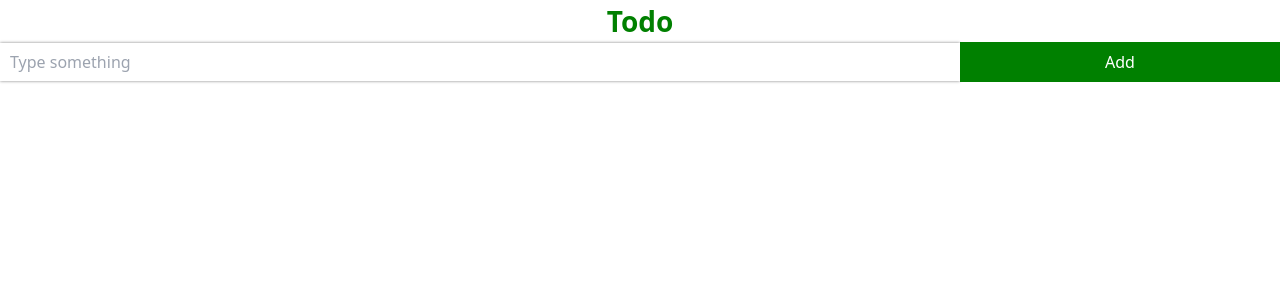
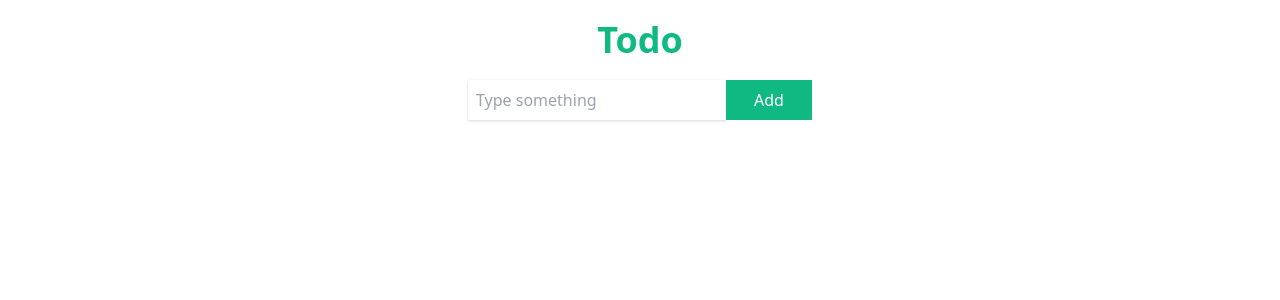
Before and after one commit to jahanzaibsheikh830/Next-Todo-With-Typecript-Tailwind, a Next.js app: page / in a window 1280 px wide. Shown: the top 300 px of the page. Built offline with nearby package versions, Linux system fonts and the light colour scheme.

Commit message:
next js todo

```diff
--- a/components/button.tsx
+++ b/components/button.tsx
@@ -1,26 +1,15 @@
 interface ButtonProps {
   name?: string;
-  width?: string;
-  padding?: string;
-  text?: string;
   deleteTodo?: () => void;
   updateTodo?: () => void;
 }
-function Button({
-  name,
-  width,
-  padding,
-  text,
-  deleteTodo,
-  updateTodo,
-}: ButtonProps) {
+function Button({ name, deleteTodo, updateTodo }: ButtonProps) {
   return (
     <button
       onClick={deleteTodo ? deleteTodo : updateTodo}
-      className={` ${name === "add" ? "btn_big" : "btn_small"}`}
-      // className={`bg-blue-500 hover:bg-blue-700 ${
-      //   width ? width : ""
-      // } text-white  ${padding} ${text} rounded `}
+      className={` ${
+        name === "add" || name === "update" ? "btn_big" : "btn_small"
+      }`}
     >
       {name}
     </button>
--- a/components/listItems.tsx
+++ b/components/listItems.tsx
@@ -1,27 +1,50 @@
-import React from "react";
+import React, { useState } from "react";
 import Btn from "./button";
+import TextField from "./textfield";
 interface Todosprops {
   todos: string[];
   setTodosItem: (value: React.SetStateAction<string[]>) => void;
 }
 function ListItem({ todos, setTodosItem }: Todosprops) {
+  const [isTrue, setIsTrue] = useState(false);
+  const [updateTodoInput, setUpdateTodoInput] = useState("");
+  const [updateTodoIndex, setUpdateTodoIndex] = useState<number>();
   function del(i: number) {
     setTodosItem((prev) => prev.filter((item, idx) => idx !== i));
   }
-  function updt(i: number, todoItem: string) {
-    const updateTodoInput: string =
-      prompt("Please enter new todo", todoItem) || "";
+  function setTodosValue(i: number, todoItem: string) {
+    setUpdateTodoInput(todoItem);
+    setIsTrue(true);
+    setUpdateTodoIndex(i);
+  }
+  function updateTodo(e: any) {
+    e.preventDefault();
     setTodosItem((prev) =>
       prev.filter((item, idx) => {
-        if (idx === i) {
+        if (idx === updateTodoIndex) {
           prev.splice(idx, 1, updateTodoInput);
           let newTodo = [...prev];
+          setIsTrue(false);
           return setTodosItem(newTodo);
         }
       })
     );
   }
   return (
+    <div>
+      {isTrue ? (
+        <form onSubmit={updateTodo}>
+          <div className='mb-5'>
+            <TextField
+              setTodo={(e: any) => setUpdateTodoInput(e.target.value)}
+              value={updateTodoInput}
+              type='text'
+              placeholder='Type something'
+            />
+            <Btn name='update' />
+          </div>
+        </form>
+      ) : (
         <div>
           {todos &&
             todos?.map((todoItem, i) => {
@@ -32,19 +55,12 @@ function ListItem({ todos, setTodosItem }: Todosprops) {
                   </div>
                   <div>
                     <span className='mr-2'>
-                  <Btn
-                    name='delete'
-                    padding='py-2 px-2'
-                    text='text-xs'
-                    deleteTodo={() => del(i)}
-                  />
+                      <Btn name='delete' deleteTodo={() => del(i)} />
                     </span>
                     <span>
                       <Btn
-                    name='update'
-                    padding='py-2 px-2'
-                    text='text-xs'
-                    updateTodo={() => updt(i, todoItem)}
+                        name='edit'
+                        updateTodo={() => setTodosValue(i, todoItem)}
                       />
                     </span>
                   </div>
@@ -52,6 +68,8 @@ function ListItem({ todos, setTodosItem }: Todosprops) {
               );
             })}
         </div>
+      )}
+    </div>
   );
 }
 export default ListItem;
--- a/components/textfield.tsx
+++ b/components/textfield.tsx
@@ -2,16 +2,26 @@ interface Todosprops {
   value?: string;
   placeholder?: string;
   type?: string;
+  disabled?: boolean;
   setTodo: (value?: React.SetStateAction<string>) => void;
 }
-function TextField({ setTodo, value, placeholder, type }: Todosprops) {
+function TextField({
+  setTodo,
+  value,
+  placeholder,
+  type,
+  disabled,
+}: Todosprops) {
   return (
     <input
-      className='text_field'
+      className={`${
+        placeholder === "Type something" ? "text_field" : "text_field_update"
+      }`}
       type={type}
       placeholder={placeholder}
       required
       value={value}
+      disabled={disabled}
       onChange={(e: any) => setTodo(e)}
     />
   );
--- a/pages/api/hello.ts
+++ /dev/null
@@ -1,13 +0,0 @@
-// Next.js API route support: https://nextjs.org/docs/api-routes/introduction
-import type { NextApiRequest, NextApiResponse } from 'next'
-
-type Data = {
-  name: string
-}
-
-export default function handler(
-  req: NextApiRequest,
-  res: NextApiResponse<Data>
-) {
-  res.status(200).json({ name: 'John Doe' })
-}
--- a/pages/index.tsx
+++ b/pages/index.tsx
@@ -11,7 +11,7 @@ export default function Home() {
     setTodo("");
   }
   return (
-    <div className='container mx-auto'>
+    <div className='main'>
       <div>
         <div className='todo_heading'>
           <p className='text_color'>Todo</p>
@@ -24,7 +24,7 @@ export default function Home() {
               type='text'
               placeholder='Type something'
             />
-            <Btn name='add' width='w-3/12' padding='py-2 px-4' />
+            <Btn name='add' />
           </form>
         </div>
         <div>
--- a/styles/index.css
+++ b/styles/index.css
@@ -1,33 +1,27 @@
 @tailwind base;
 @tailwind components;
 @tailwind utilities;
+
+@layer base {
+  .main {
+    @apply w-96 ml-auto mr-auto mt-0 mb-0 max-w-full p-5;
+  }
   .todo_heading {
-  text-align: center;
-  margin-bottom: 50;
+    @apply text-center mb-5;
   }
   .text_color {
-  color: green;
-  font-size: 28px;
-  font-weight: bold;
+    @apply text-green-500 text-4xl font-bold;
   }
   .text_field {
-  width: 75%;
-  padding: 7px 10px;
-  box-shadow: 0 0 3px grey;
-  outline: none;
+    @apply w-3/4 p-2 shadow outline-none;
+  }
+  .text_field_update {
+    @apply w-3/4 p-2 outline-none bg-white;
   }
   .btn_big {
-  width: 25%;
-  background-color: green;
-  color: #fff;
-  padding: 8px;
-  text-transform: capitalize;
+    @apply w-1/4	bg-green-500 text-white p-2 capitalize;
   }
   .btn_small {
-  background-color: green;
-  color: #fff;
-  padding: 5px 10px;
-  border-radius: 10px;
-  font-size: 12px;
-  text-transform: capitalize;
+    @apply bg-green-500 text-white p-2 rounded text-xs capitalize;
   }
+}
```
Also changed, not shown: next-env.d.ts. Lines whose indentation alone changed are shown as unchanged.
